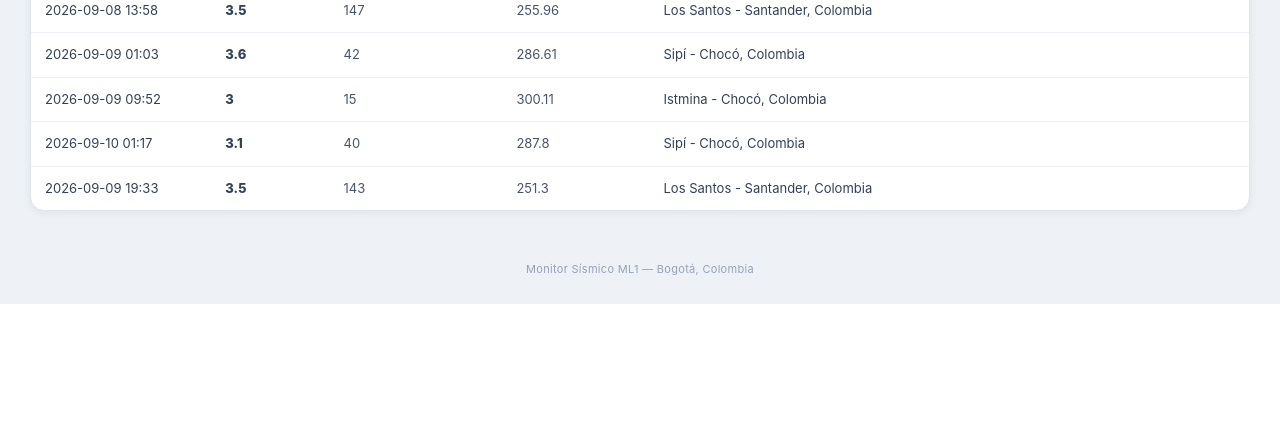
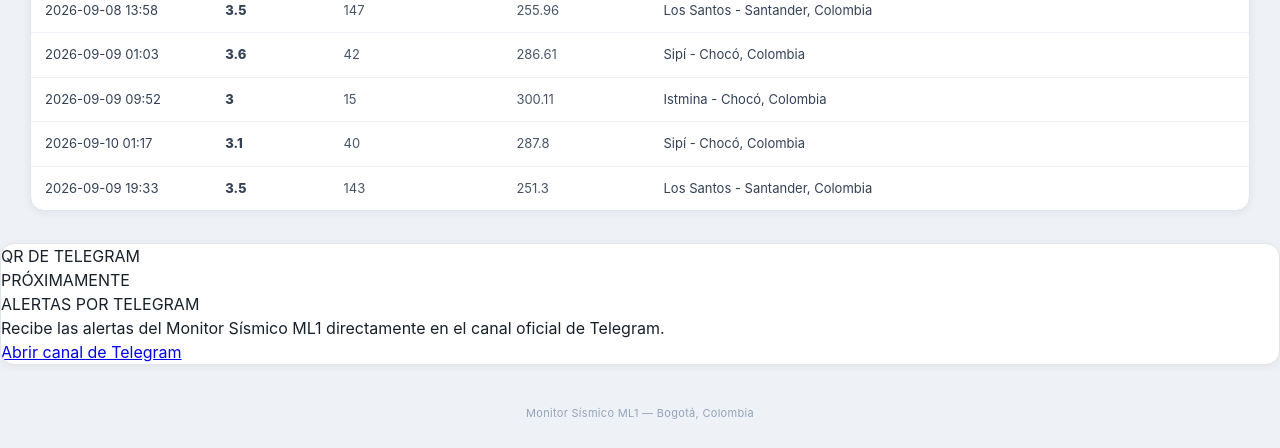
Before and after one commit to monitoreozjqyML1/Monitor_Sismico_SGC, a Flask app: page / in a window 1280 px wide. Shown: the part 2118-2566 px from the top of the page. Before the commit the page ends 2422 px from the top, so only its background shows below. Run offline with Flask 3, Linux system fonts and the light colour scheme; data that the repository does not hold is empty.

Commit message:
Agregar bloque de alertas por Telegram

```diff
--- a/templates/monitor.html
+++ b/templates/monitor.html
@@ -679,6 +679,41 @@
 </section>
 
 </main>
+
+<section class="panel">
+
+    <div class="telegram-panel">
+
+        <div class="telegram-qr">
+            QR DE TELEGRAM<br>
+            PRÓXIMAMENTE
+        </div>
+
+        <div class="telegram-informacion">
+
+            <div class="telegram-titulo">
+                ALERTAS POR TELEGRAM
+            </div>
+
+            <div class="telegram-texto">
+                Recibe las alertas del Monitor Sísmico ML1
+                directamente en el canal oficial de Telegram.
+            </div>
+
+            <a
+                class="telegram-enlace"
+                href="https://t.me/+rPh-Kcq39-s5Y2Nh"
+                target="_blank"
+                rel="noopener noreferrer"
+            >
+                Abrir canal de Telegram
+            </a>
+
+        </div>
+
+    </div>
+
+</section>
 
 <footer>
     Monitor Sísmico ML1 — Bogotá, Colombia
```
